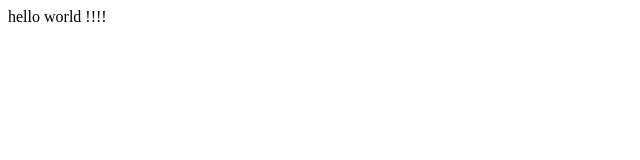
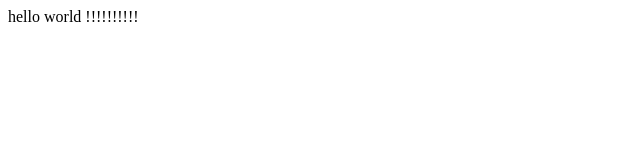
Before and after one commit to mandalrahul1022/cs230, a plain HTML site: page index.html in a window 1280 px wide. Shown: the full height of the page, 0-640 px from the left. Drawn offline with Linux system fonts and the light colour scheme.

Commit message:
Update index.html

```diff
--- a/index.html
+++ b/index.html
@@ -1 +1 @@
-<html><body>hello world !!!!</body></html>
+<html><body>hello world !!!!!!!!!!</body></html>
```
